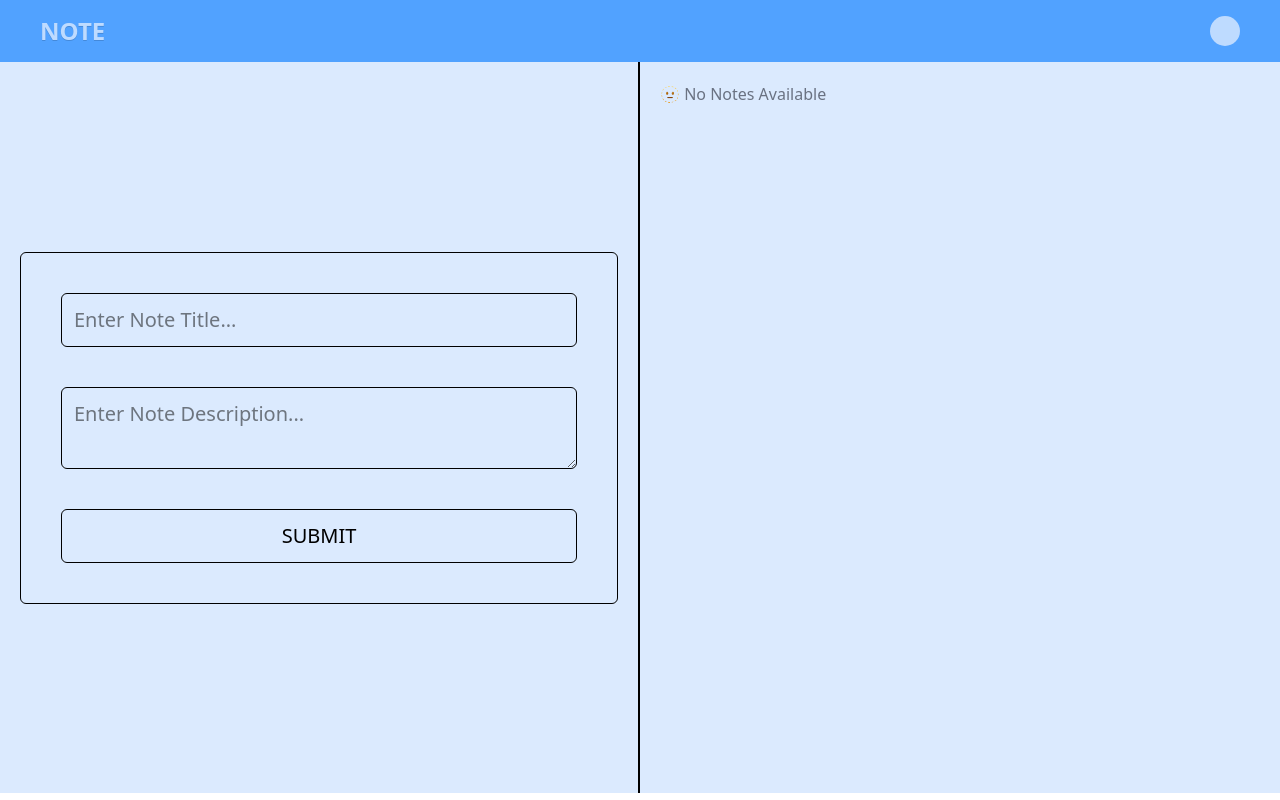
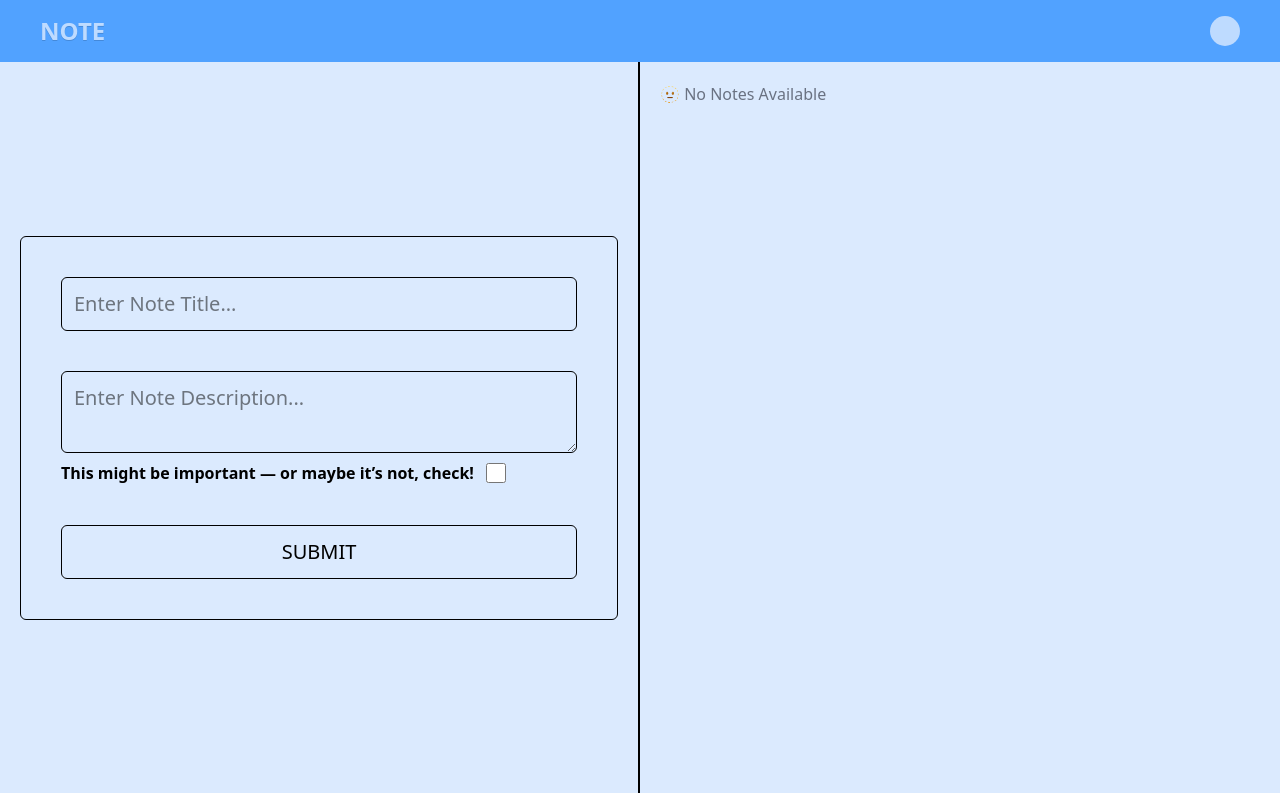
Before and after one commit to shubhzVidhate/React-Demos, a React (Vite) app in the folder NotesApp/: page / in a window 1280 px wide. Built offline with nearby package versions, Linux system fonts and the light colour scheme.

Commit message:
in form component add checkbox button

```diff
--- a/NotesApp/src/Components/Form.jsx
+++ b/NotesApp/src/Components/Form.jsx
@@ -1,14 +1,14 @@
 import React, { useState } from 'react'
 
-const Form = ({handledata}) => {
+const Form = ({ handledata }) => {
 
-    const [title,setTitle] = useState('');
-    const [desc,setDesc] = useState('');
-    const [task,setTask] = useState([]);
+    const [title, setTitle] = useState('');
+    const [desc, setDesc] = useState('');
+    const [task, setTask] = useState([]);
 
     const handleFormClick = (e) => {
         e.preventDefault();
-        const newTask = {Title: title, Desc: desc};
+        const newTask = { Title: title, Desc: desc };
         const updatedData = [...task, newTask];
         setTask([...task, newTask]);
         handledata(updatedData);
@@ -21,15 +21,24 @@ const Form = ({handledata}) => {
         setTitle(e.target.value);
     }
 
-      const handleDescClick = (e) => {
+    const handleDescClick = (e) => {
         setDesc(e.target.value);
     }
 
     return (
         <div className="md:w-1/2 sm:w-full  h-full flex items-center justify-center md:border-r-2">
-            <form className="px-10 py-10 flex flex-col gap-10 border rounded-md m-5 w-full">
-                <input type="text" value={title} onChange={handleTitleClick} placeholder='Enter Note Title...' className="border text-xl w-full p-3 outline-none rounded-md" />
-                <textarea value={desc} placeholder='Enter Note Description...' onChange={handleDescClick} className="border text-xl w-full p-3 outline-none rounded-md" />
+            <form className="px-10 text-black py-10  border rounded-md m-5 w-full">
+                <div className='flex flex-col gap-10'>
+                    <input type="text" value={title} onChange={handleTitleClick} placeholder='Enter Note Title...' className="border text-xl w-full p-3 outline-none rounded-md" />
+                    <textarea value={desc} placeholder='Enter Note Description...' onChange={handleDescClick} className="border text-xl w-full p-3 outline-none rounded-md" />
+                </div>
+                <label className="flex items-center gap-3 mt-2 mb-10 text-md font-bold cursor-pointer select-none">
+                    <span>This might be important — or maybe it’s not, check!</span>
+                    <input
+                        type="checkbox"
+                        className="w-5 h-5 accent-blue-500 rounded cursor-pointer"
+                    />
+                </label>
                 <button onClick={handleFormClick} className="border text-xl hover:bg-blue-200 w-full p-3 rounded-md">
                     SUBMIT
                 </button>
```
